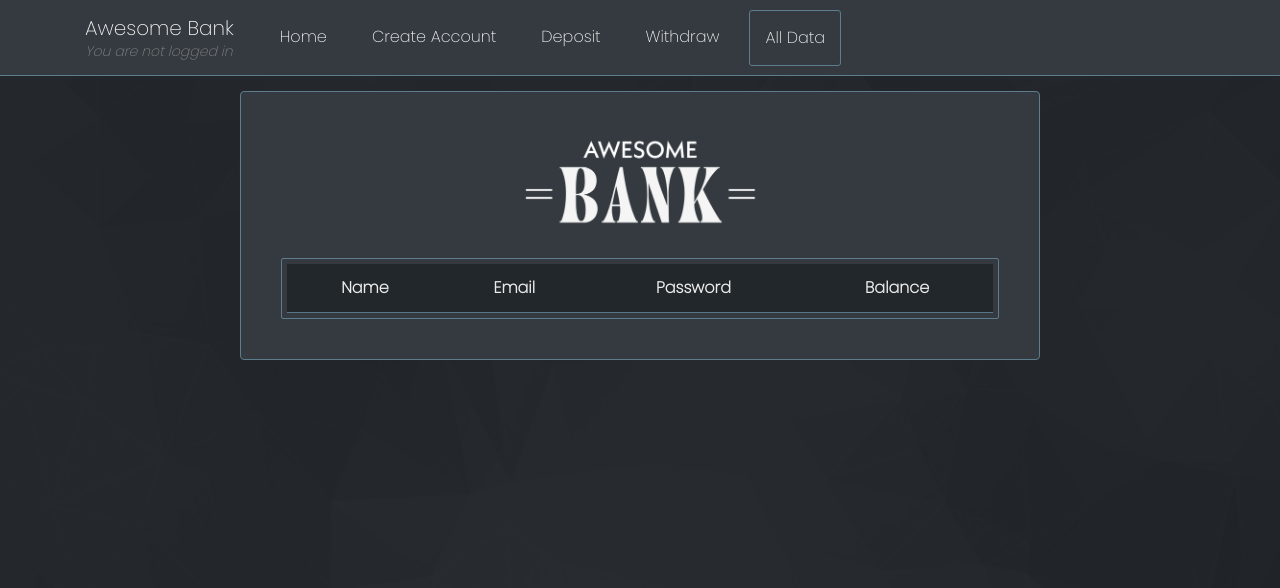
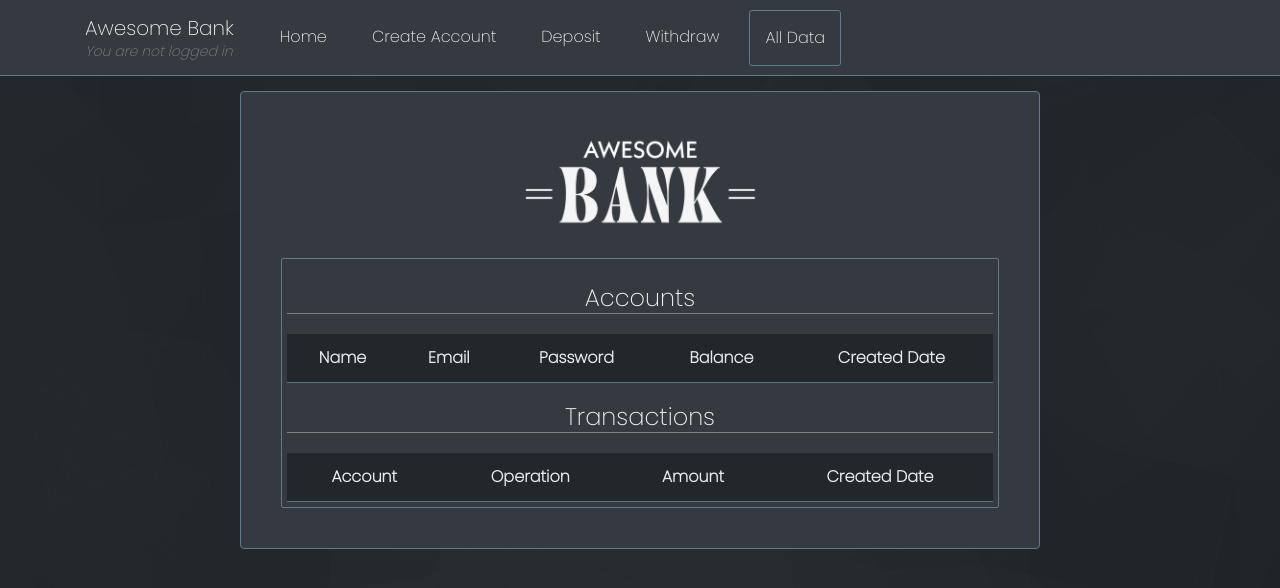
Before and after one commit to ra7oox/banking-app-with-react-mitlab-2021, a React (Create React App) app: page /all-data in a window 1280 px wide. Shown: the top 588 px of the page. Built offline with nearby package versions, Linux system fonts and the light colour scheme.

Commit message:
Added Transactions section

```diff
--- a/src/App.css
+++ b/src/App.css
@@ -140,6 +140,17 @@ input[type="email"],
   color: #f3f3f3;
 }
 
+.table-container {
+  overflow-x: auto;
+}
+
+.table-container h3 {
+  margin-top: 20px;
+  margin-bottom: 20px;
+  border-bottom: 1px solid gray;
+  font-size: 24px;
+}
+
 i {
   font-size: 14px;
   color: gray;
--- a/src/components/AllData/index.js
+++ b/src/components/AllData/index.js
@@ -8,6 +8,21 @@ import { UserContext } from "../../App";
 
 const AllData = () => {
   const context = useContext(UserContext);
+  // Add all users transactions in a single array ordered by date
+  const transactions = [];
+  for (let user of context.users) {
+    for (let transaction of user.transactions) {
+      transactions.push({
+        account: user.name,
+        operation: transaction.operation,
+        amount: transaction.amount,
+        createdDate: transaction.createdDate,
+      });
+    }
+  }
+  transactions.sort(
+    (a, b) => new Date(b.createdDate) - new Date(a.createdDate)
+  );
 
   return (
     <>
@@ -15,6 +30,7 @@ const AllData = () => {
       <Card className="centered">
         <Card.Img variant="top" src={Logo} />
         <Card.Body className="table-container">
+          <h3>Accounts</h3>
           <Table striped bordered hover variant="dark">
             <thead>
               <tr>
@@ -22,6 +38,7 @@ const AllData = () => {
                 <th>Email</th>
                 <th>Password</th>
                 <th>Balance</th>
+                <th>Created Date</th>
               </tr>
             </thead>
             <tbody>
@@ -32,6 +49,30 @@ const AllData = () => {
                     <td>{item.email}</td>
                     <td>{item.password}</td>
                     <td>{item.balance}</td>
+                    <td>{item.createdDate.toLocaleString()}</td>
+                  </tr>
+                );
+              })}
+            </tbody>
+          </Table>
+          <h3>Transactions</h3>
+          <Table striped bordered hover variant="dark">
+            <thead>
+              <tr>
+                <th>Account</th>
+                <th>Operation</th>
+                <th>Amount</th>
+                <th>Created Date</th>
+              </tr>
+            </thead>
+            <tbody>
+              {transactions.map((item) => {
+                return (
+                  <tr>
+                    <td>{item.account}</td>
+                    <td>{item.operation}</td>
+                    <td>{item.amount}</td>
+                    <td>{item.createdDate.toLocaleString()}</td>
                   </tr>
                 );
               })}
--- a/src/components/CreateAccount/index.js
+++ b/src/components/CreateAccount/index.js
@@ -46,6 +46,7 @@ const CreateAccount = () => {
       password: password,
       createdDate: new Date(),
       balance: 0,
+      transactions: [],
     });
     setError("");
     setSubmitted(true);
--- a/src/components/Deposit/index.js
+++ b/src/components/Deposit/index.js
@@ -28,6 +28,11 @@ const Deposit = () => {
 
   const submit = () => {
     context.loggedInUser.balance += +amount;
+    context.loggedInUser.transactions.push({
+      operation: "Deposit",
+      amount: amount,
+      createdDate: new Date(),
+    });
     setError("");
     setAmount(0);
     setSubmitted(true);
--- a/src/components/Withdraw/index.js
+++ b/src/components/Withdraw/index.js
@@ -32,6 +32,11 @@ const Withdraw = () => {
       return false;
     }
     context.loggedInUser.balance -= +amount;
+    context.loggedInUser.transactions.push({
+      operation: "Withdraw",
+      amount: amount,
+      createdDate: new Date(),
+    });
     setError("");
     setAmount(0);
     setSubmitted(true);
```
